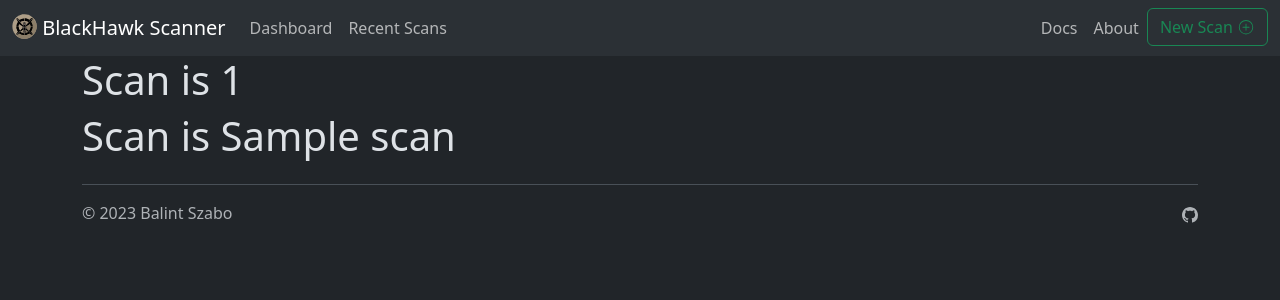
After one commit to bsdrip/BlackHawk, a Django app: template VulnerabilityScanner/templates/VulnerabilityScanner/scan_details.html in a window 1280 px wide. The commit adds this page. Shown: the top 300 px of the page. Run offline with Django 4.2, Linux system fonts and the light colour scheme; the template is opened without the code that fills it: most values are stand-ins (such as "Sample title", 1, 10 or a date in 2020); data that the repository does not hold is empty; parts of the project's set-up code (start-up, migrations or seed data) failed here and were passed over; some libraries are stand-ins or nearby versions.

Commit message:
feat(VS): add scan details view

```diff
--- a/VulnerabilityScanner/templates/VulnerabilityScanner/dashboard.html
+++ b/VulnerabilityScanner/templates/VulnerabilityScanner/dashboard.html
@@ -72,7 +72,7 @@
           ran <b>{{ scan.targets }}</b> on port(s) <b>{{ scan.ports }}</b>.
         </p>
         <p class="card-text"><i>Duration: {{ scan.run_time }}</i></p>
-        <a href="#" class="btn btn-dark bg-dark">View Details</a>
+        <a href="{% url 'scan_details' scan_id=scan.id %}" class="btn btn-dark bg-dark">View Details</a>
       </div>
       <div class="card-footer text-body-secondary">
         <i>
--- a/VulnerabilityScanner/templates/VulnerabilityScanner/recent_scans.html
+++ b/VulnerabilityScanner/templates/VulnerabilityScanner/recent_scans.html
@@ -65,7 +65,7 @@
         <br>
         {% endif %}
         <p class="card-text"><i>Duration: {{ scan.run_time }}</i></p>
-        <a href="#" class="btn btn-light bg-light">View Details</a>
+        <a href="{% url 'scan_details' scan_id=scan.id %}" class="btn btn-light bg-light">View Details</a>
       </div>
       <div class="card-footer text-body-secondary">
         <i>
--- /dev/null
+++ b/VulnerabilityScanner/templates/VulnerabilityScanner/scan_details.html
@@ -0,0 +1,7 @@
+{% extends 'base.html' %}
+{% load custom_filters %}
+
+{% block content %}
+<h1>Scan is {{ id }}</h1>
+<h1>Scan is {{ scan.scan_title }}</h1>
+{% endblock %}
--- a/VulnerabilityScanner/urls.py
+++ b/VulnerabilityScanner/urls.py
@@ -5,4 +5,5 @@ urlpatterns = [
     path('new_scan/', views.config, name='new_scan'),
     path('', views.dashboard, name='dashboard'),
     path('recent_scans/', views.recent_scans, name='recent_scans'),
+    path('scan/<int:scan_id>/details/', views.scan_details, name='scan_details'),
 ]
```
Also changed, not shown: VulnerabilityScanner/views.py (+14 -0 lines).
